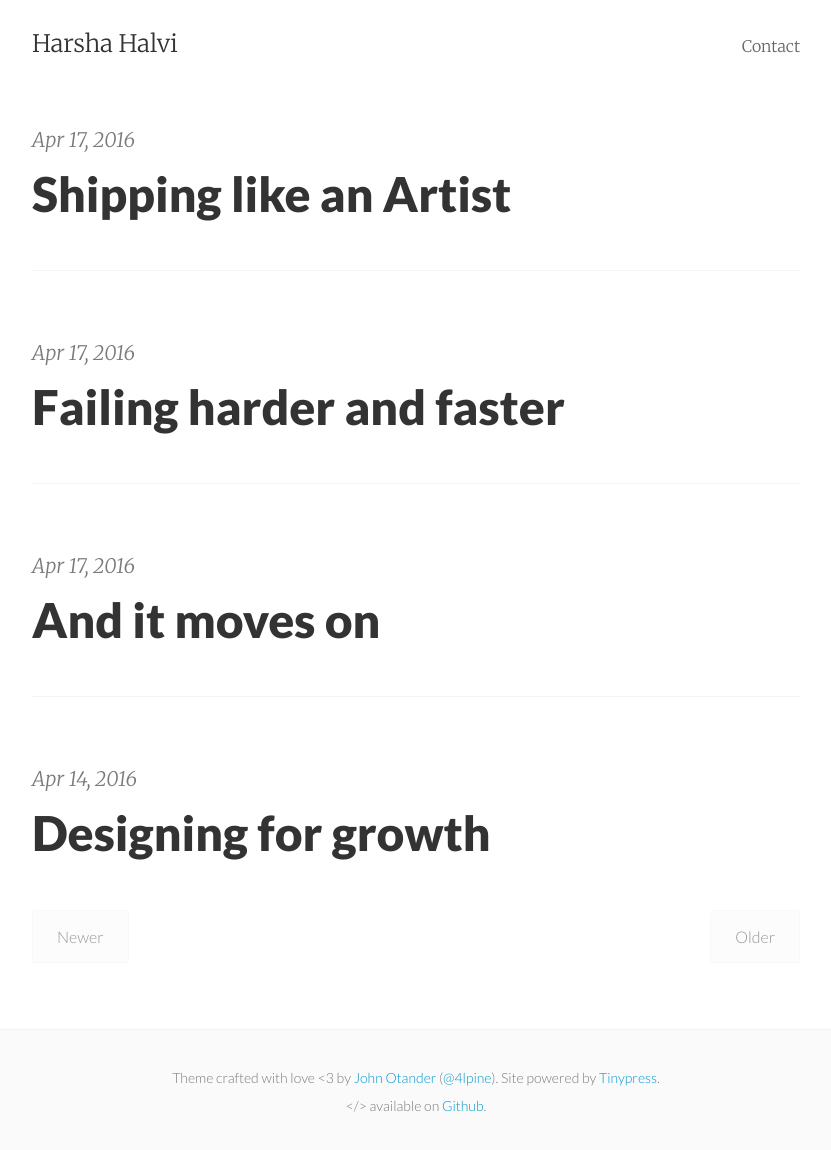
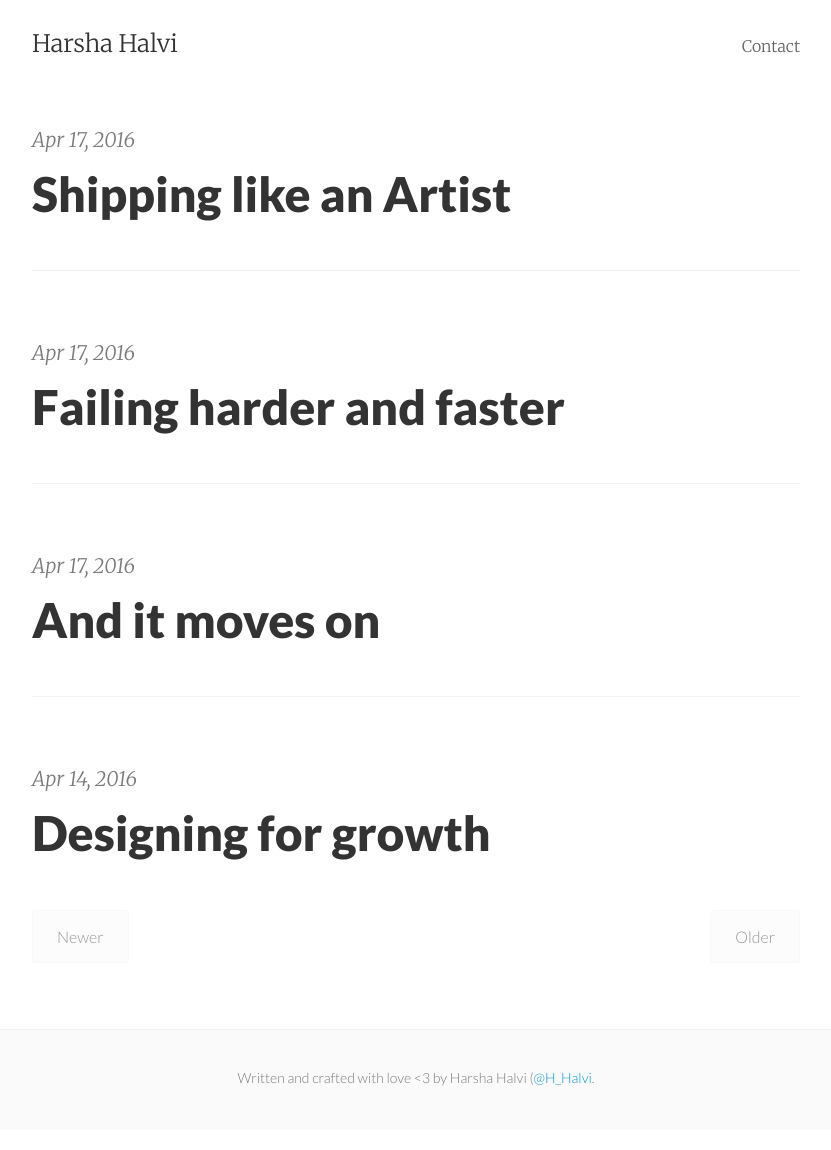
Before and after one commit to Hhalvi/hhalvi.github.io, a Jekyll site: the page built from index.html, in a window 1280 px wide. Shown: the whole page, without its empty margins (224-1055 px from the left). Built offline with Jekyll 4.4.1, drawn with Linux system fonts in a browser that asks for light colours; the list of posts is cut into pages by our own code.

Commit message:
Update footer.html

```diff
--- a/_includes/footer.html
+++ b/_includes/footer.html
@@ -2,8 +2,7 @@
   <div class="p2 wrap">
     <div class="measure mt1 center">
       <small>
-        Theme crafted with love &lt;3 by <a href="http://johnotander.com">John Otander</a> (<a href="https://twitter.com/4lpine">@4lpine</a>). Site powered by <a href="https://tinypress.co/">Tinypress</a>.<br>
-        &lt;/&gt; available on <a href="https://github.com/johnotander/pixyll.git">Github</a>.
+        Written and crafted with love &lt;3 by Harsha Halvi</a> (<a href="https://twitter.com/H_Halvi">@H_Halvi</a>.
       </small>
     </div>
   </div>
```
